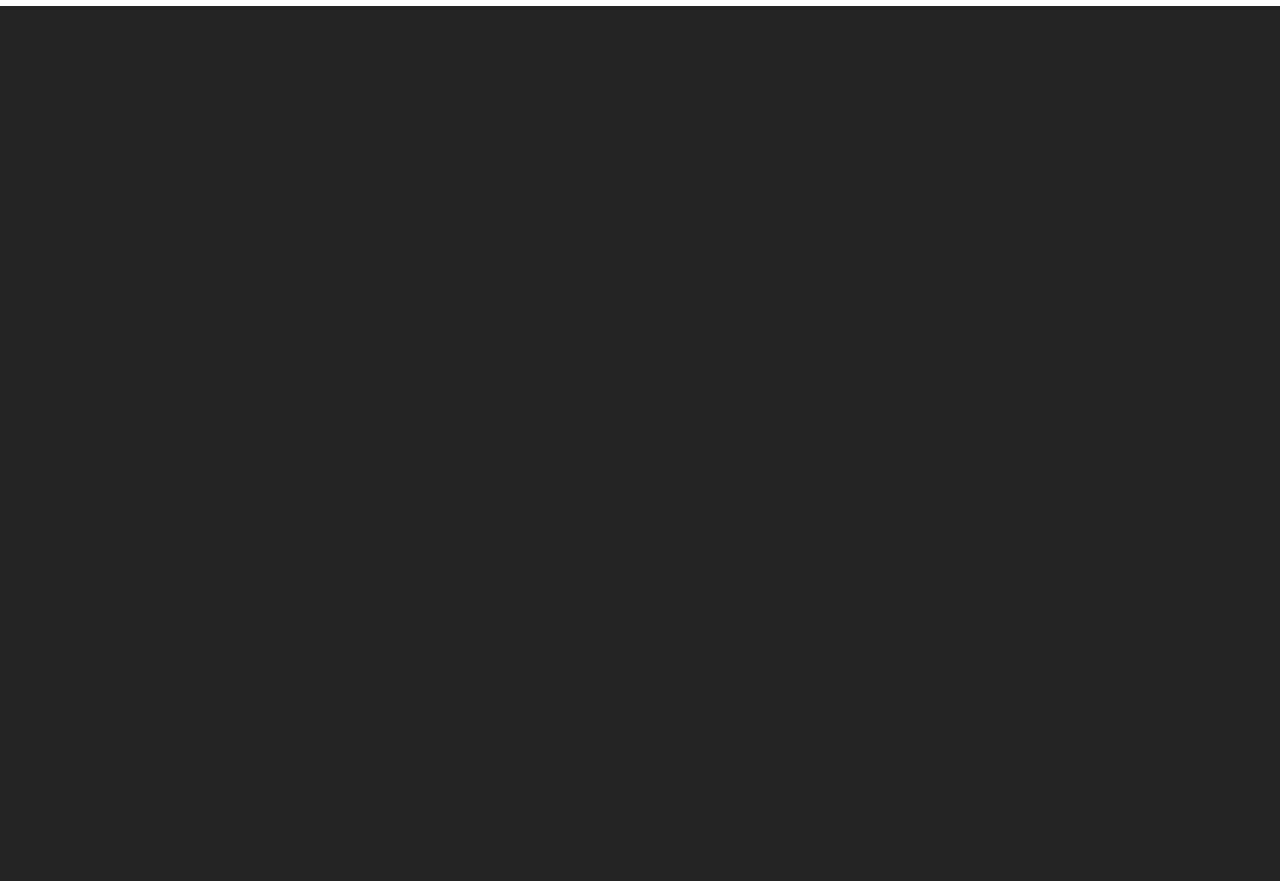
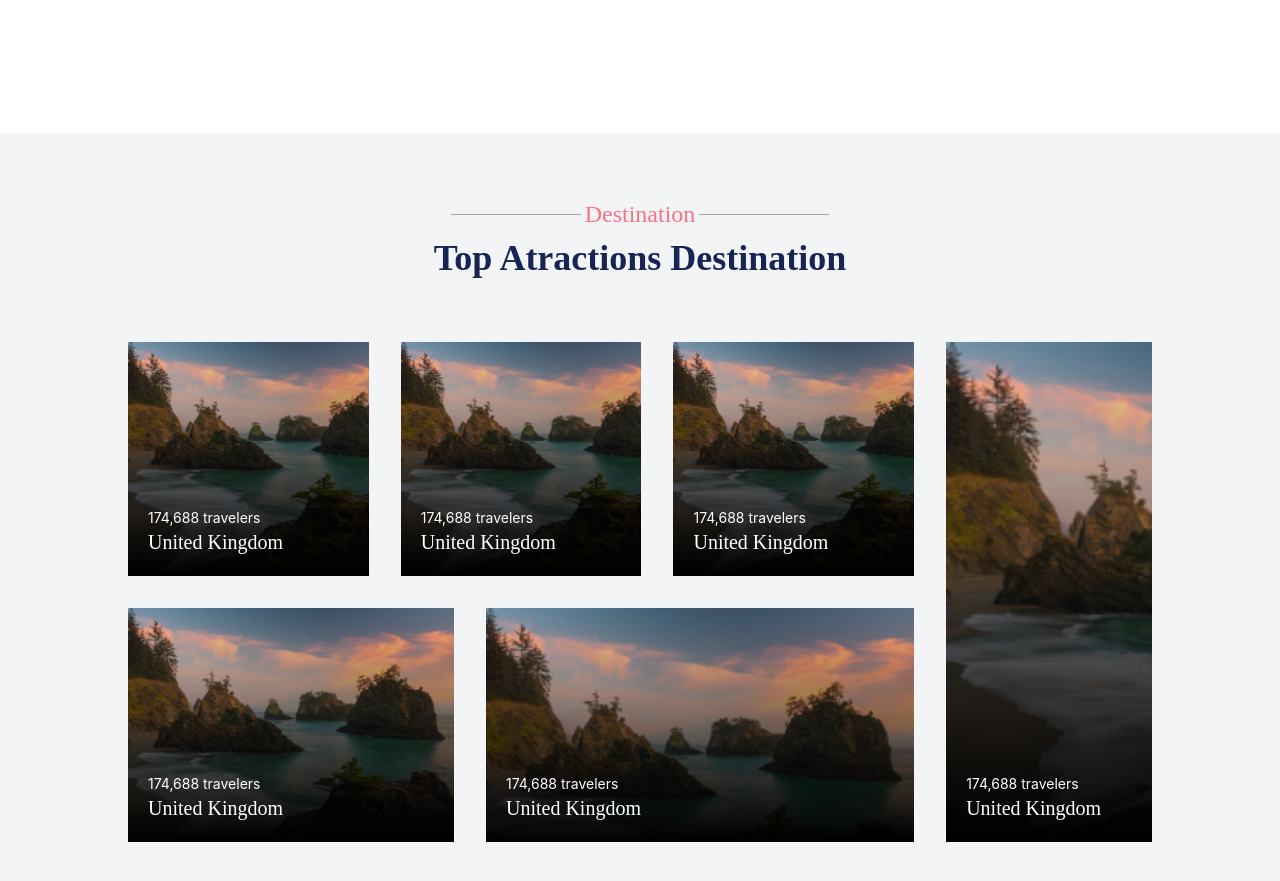
Before and after one commit to ieVictor/trisog-frontend, a React (Vite) app: page / in a window 1280 px wide. Shown: the part 1543-2424 px from the top of the page. Before the commit the page ends 1549 px from the top, so only its background shows below. Built offline with nearby package versions, Linux system fonts and the light colour scheme.

Commit message:
feat(thirdSection): add initial third section implementation

```diff
--- a/src/pages/Home/SecondSection/index.tsx
+++ b/src/pages/Home/SecondSection/index.tsx
@@ -7,7 +7,7 @@ import StatsItem from "./athoms/StatsItem";
 
 export default function SecondSection() {
   return (
-    <section className="flex flex-col w-full bg-white max-h-[987px] gap-12 px-32 pt-36 overflow-hidden">
+    <section className="flex flex-col w-full bg-white  gap-12 px-32 py-32 pt-36 overflow-hidden">
       <div className="flex flex-col self-center">
         <CenteredSubtitle content="Tours"/>
         <h2 className="text-blue-950 font-display text-4xl font-bold">Most Popular Tours</h2>
--- /dev/null
+++ b/src/pages/Home/ThirdSection/components/GaleryItem.tsx
@@ -0,0 +1,12 @@
+type GaleryItemProps = {
+  additionalClass?: string;
+}
+
+export default function GaleryItem(props: GaleryItemProps) {
+  return (
+    <div className={"flex flex-col g-1 p-5 justify-end items-start bg-galeryItem bg-cover w-full h-full " + (props.additionalClass || "")}>
+      <caption className="text-white text-sm font-sans">174,688 travelers</caption>
+      <h6 className="text-white text-xl font-script">United Kingdom</h6>
+    </div>
+  )
+}
--- /dev/null
+++ b/src/pages/Home/ThirdSection/index.tsx
@@ -0,0 +1,27 @@
+import CenteredSubtitle from "../../../components/CenteredSubtitle";
+import GaleryItem from "./components/GaleryItem";
+
+export default function ThirdSection() {
+  return (
+    <section className="w-full bg-gray-100 h-[772px] gap-16 px-32 py-16 flex flex-col items-center justify-center">
+      <div className="flex flex-col gap-2 justify-center">
+        <CenteredSubtitle content="Destination"/>
+        <h1 className="text-4xl text-blue-950 font-display text-center font-bold">Top Atractions Destination</h1>
+      </div>
+      <div className="w-full h-full flex flex-row gap-8">
+        <div className="flex flex-col gap-8 w-full h-full">
+          <div className="flex flex-row gap-8 h-full">
+            <GaleryItem/>
+            <GaleryItem/>
+            <GaleryItem/>
+          </div>
+          <div className="flex flex-row gap-8 h-full">
+            <GaleryItem additionalClass="basis-3/4"/>
+            <GaleryItem/>
+          </div>
+        </div>
+          <GaleryItem additionalClass="basis-1/4"/>
+      </div>
+    </section>
+  )
+}
--- a/src/pages/Home/index.tsx
+++ b/src/pages/Home/index.tsx
@@ -1,6 +1,7 @@
 import Navigation from "../../components/Navigation";
 import FirstSection from "./FirstSection";
 import SecondSection from "./SecondSection";
+import ThirdSection from "./ThirdSection";
 
 export default function Home() {
   return (
@@ -9,6 +10,7 @@ export default function Home() {
       <main className="w-full h-full">
         <FirstSection/>
         <SecondSection/>
+        <ThirdSection/>
       </main>
     </>
   )
```
